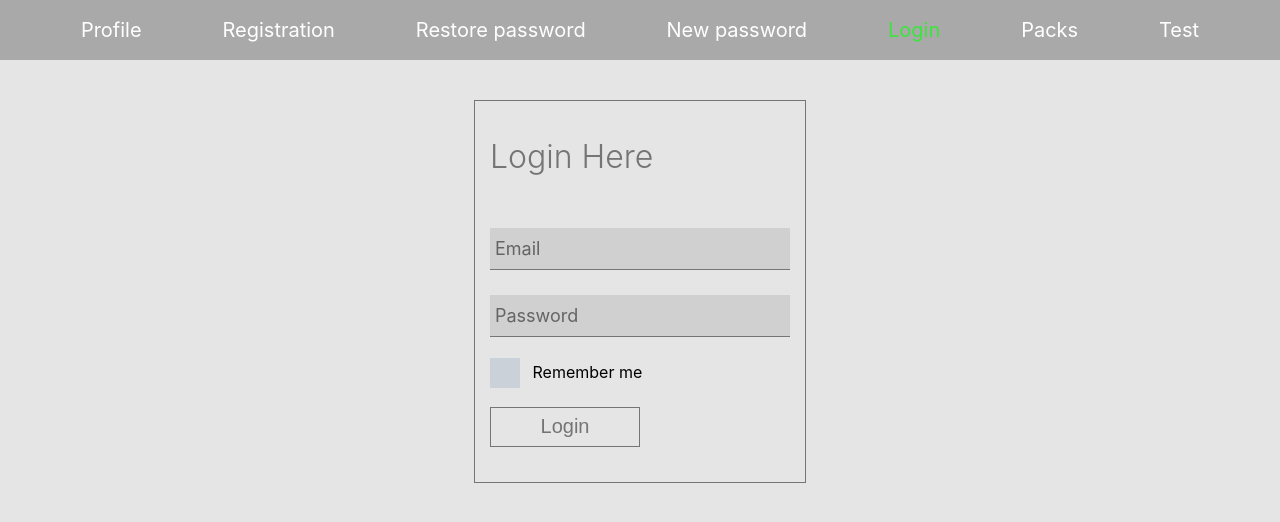
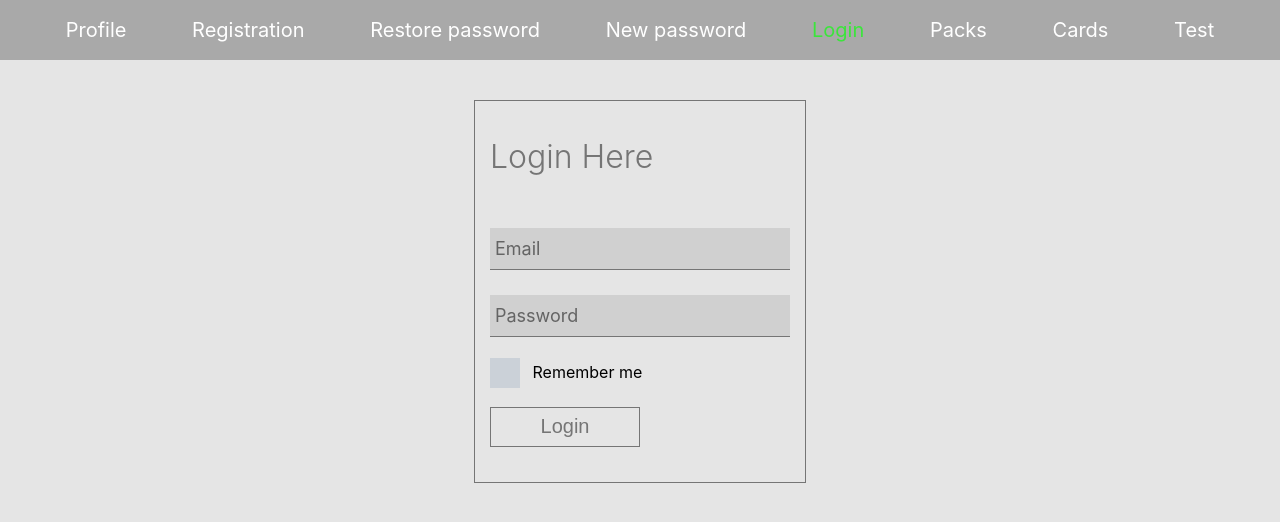
Before and after one commit to AndreiSavelyev1989/new_project, a React (Create React App) app: page /#/login in a window 1280 px wide. Shown: the top 522 px of the page. Built offline with nearby package versions, Linux system fonts and the light colour scheme.

Commit message:
create route cards

```diff
--- a/src/m1-ui/navbar/Navbar.tsx
+++ b/src/m1-ui/navbar/Navbar.tsx
@@ -12,6 +12,7 @@ export const Navbar = () => {
             <NavLink to={PATH.NEW_PASSWORD} activeClassName={style.active}>New password</NavLink>
             <NavLink to={PATH.LOGIN} activeClassName={style.active}>Login</NavLink>
             <NavLink to={PATH.PACKS} activeClassName={style.active}>Packs</NavLink>
+            <NavLink to={PATH.CARDS} activeClassName={style.active}>Cards</NavLink>
             <NavLink to={PATH.TEST} activeClassName={style.active}>Test</NavLink>
         </div>
     )
--- a/src/m1-ui/pages/packs/Packs.tsx
+++ b/src/m1-ui/pages/packs/Packs.tsx
@@ -21,6 +21,7 @@ export const Packs = () => {
             cardsCount={c.cardsCount}
             updated={c.updated}
             url={c.user_name}
+            id={c._id}
         />
     })
 
--- a/src/m1-ui/pages/packs/pack/Pack.tsx
+++ b/src/m1-ui/pages/packs/pack/Pack.tsx
@@ -1,12 +1,16 @@
 import React from "react";
 import s from "../Packs.module.css";
+import {NavLink} from "react-router-dom";
+import {PATH} from "../../../routes/Routes";
 
 type PropsType = {
     name: string
     cardsCount: number | undefined
     updated: string | undefined
     url: string | undefined
+    id:string | undefined
 }
+
 
 export const Pack: React.FC<PropsType> = (props) => {
     return (
@@ -17,8 +21,8 @@ export const Pack: React.FC<PropsType> = (props) => {
                 <div className={s.tableItem}>{props.updated}</div>
                 <div className={s.tableItem}>{props.url}</div>
                 <div className={s.tableItem}>
-                    some buttons
                 </div>
+                <NavLink to={PATH.CARDS + '/' + props.id}>CARDS</NavLink>
             </div>
         </div>
     )
--- a/src/m1-ui/routes/Routes.tsx
+++ b/src/m1-ui/routes/Routes.tsx
@@ -17,7 +17,8 @@ export const PATH = {
     REGISTRATION: "/registration",
     RESTORE_PASSWORD: "/restore-password",
     TEST: "/test",
-    PACKS: "/packs"
+    PACKS: "/packs",
+    CARDS: "/cards"
 }
 
 export const Routes = () => {
@@ -32,6 +33,7 @@ export const Routes = () => {
                 <Route path={PATH.RESTORE_PASSWORD} render={() => <RestorePassword/>}/>
                 <Route path={PATH.TEST} render={() => <Test/>}/>
                 <Route path={PATH.PACKS} render={() => <Packs/>}/>
+                <Route path={`${PATH.CARDS}/:packCardsId`} render={() => <div>CARDS</div>}/>
                 <Route render={() => <Error404/>}/>
             </Switch>
         </div>
--- a/src/m2-bll/redusers/auth-reducer.ts
+++ b/src/m2-bll/redusers/auth-reducer.ts
@@ -41,7 +41,7 @@ export const isLogedInAC = (value: boolean) => ({type: "auth/SET-IS-LOGGED-IN",
 export const setIsFetchingAC = (isFetching: boolean) => ({type: "auth/SET-IS-FETCHING", isFetching} as const)
 export const setIsInitialized = (isInitialized: boolean) => ({type: 'auth/INITIALIZED', isInitialized} as const)
 
-type ActionLoginType =
+export type ActionLoginType =
     | ReturnType<typeof isLogedInAC>
     | ReturnType<typeof setErrorAC>
     | ReturnType<typeof setIsFetchingAC>
--- a/src/m2-bll/redusers/pack-reducer.ts
+++ b/src/m2-bll/redusers/pack-reducer.ts
@@ -1,6 +1,8 @@
 import {Dispatch} from "redux";
 import {cardsPackAPI} from "../../m3-dal/api";
-import {setErrorAC} from "./auth-reducer";
+import {ActionLoginType, setErrorAC} from "./auth-reducer";
+import {ThunkAction} from "redux-thunk";
+import {AppRootStateType} from "../state/store";
 
 
 const initialState = {
@@ -32,6 +34,7 @@ export const setCardsPacksAC = (setPack: CardPacksType[]) => ({type: 'pack/SET-P
 
 
 type ActionPacksType =
+    |ActionLoginType
     | ReturnType<typeof setCardsPacksAC>
 
 //reducers
@@ -46,6 +49,8 @@ export const cardPackReducer = (state = initialState, action: ActionPacksType):
 }
 
 //thunks
+type ThunkCardType = ThunkAction<void, AppRootStateType, unknown, ActionLoginType>
+
 export const getPacks = () => async (dispatch: Dispatch) => {
     try {
         const res = await cardsPackAPI.getPacks()
@@ -61,18 +66,17 @@ export const getPacks = () => async (dispatch: Dispatch) => {
     }
 };
 
-export const createNewPack = (cardPack: CardPacksType) => async (dispatch: Dispatch) => {
+export const createNewPack = (cardPack: CardPacksType):ThunkCardType => async (dispatch) => {
     try {
         await cardsPackAPI.createPack(cardPack)
-        //@ts-ignore
-        dispatch(getPacks())
+        await dispatch(getPacks())
 
     } catch (e) {
         const error = e.response
             ? e.response.data.error
             : (e.message + ', more details in the console');
+        console.log('Error: ', {...e})
         dispatch(setErrorAC(error))
-        console.log('Error: ', {...e})
         return console.log(error)
     }
 }
```
